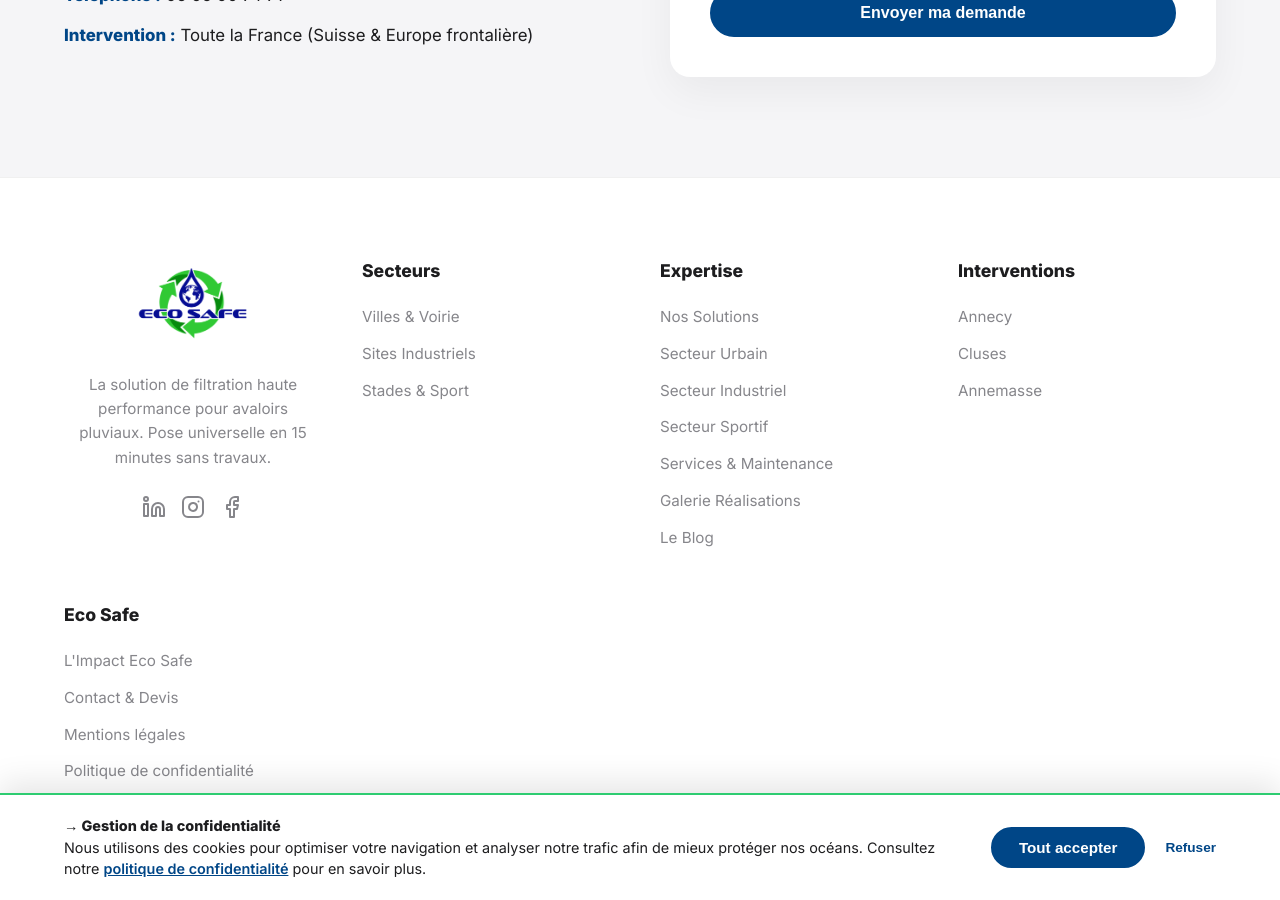
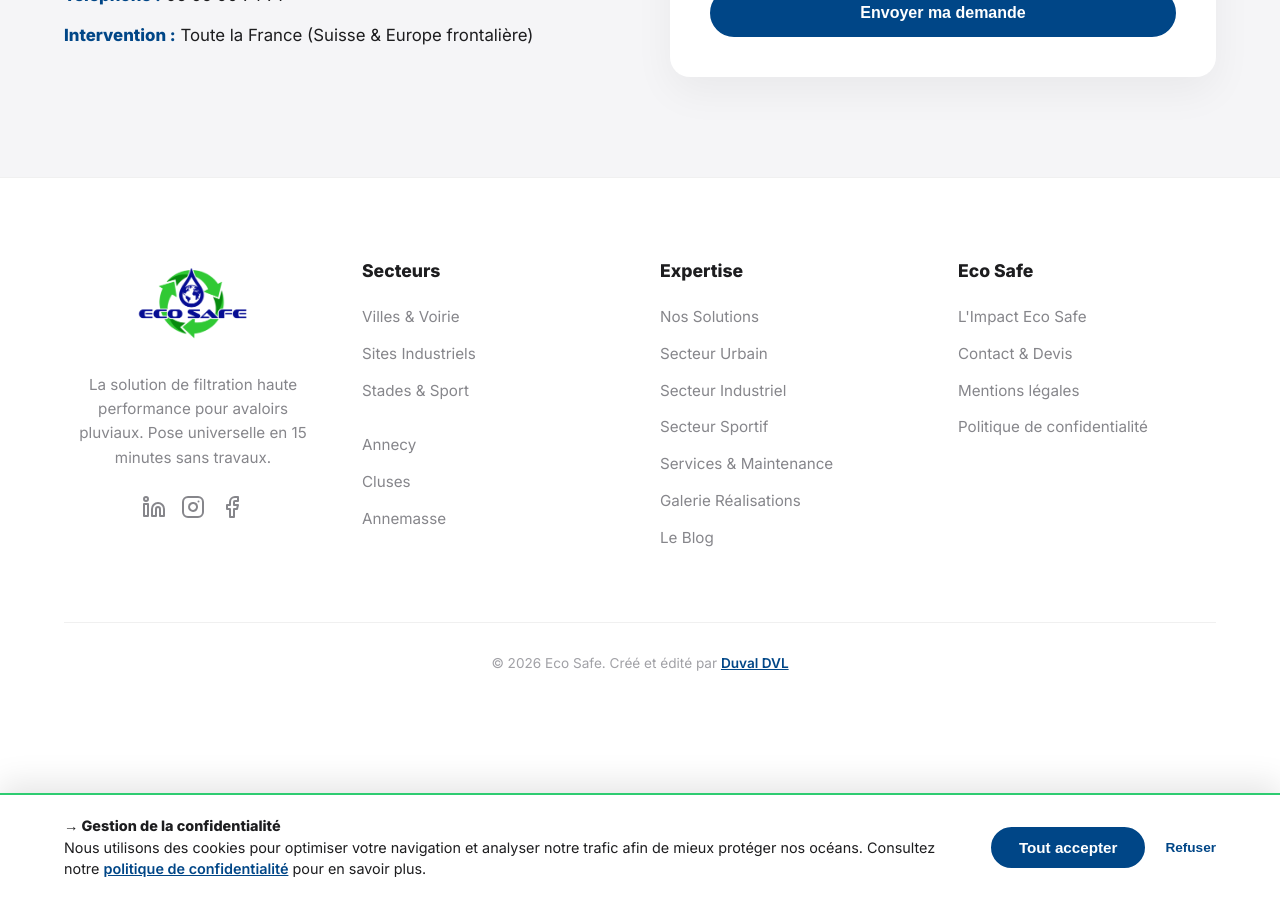
Before and after one commit to DuvalDVL/ecosafe, a Jekyll site: the page built from index.html, in a window 1280 px wide and 900 px high, scrolled down 6802 px. Built offline with Jekyll 4.4.1, drawn with Linux system fonts in a browser that asks for light colours.

Commit message:
Update footer.html

```diff
--- a/_includes/footer.html
+++ b/_includes/footer.html
@@ -30,6 +30,10 @@
           <li style="margin-bottom: 12px;"><a href="{{ site.baseurl }}/secteurs/collectivites/" style="color: var(--text-muted); text-decoration: none; font-size: 0.95rem;">Villes & Voirie</a></li>
           <li style="margin-bottom: 12px;"><a href="{{ site.baseurl }}/secteurs/industries/" style="color: var(--text-muted); text-decoration: none; font-size: 0.95rem;">Sites Industriels</a></li>
           <li style="margin-bottom: 12px;"><a href="{{ site.baseurl }}/secteurs/complexes-sportifs/" style="color: var(--text-muted); text-decoration: none; font-size: 0.95rem;">Stades & Sport</a></li>
+
+          <li style="margin-top: 30px; margin-bottom: 12px;"><a href="{{ site.baseurl }}/villes/annecy/" style="color: var(--text-muted); text-decoration: none; font-size: 0.95rem;">Annecy</a></li>
+          <li style="margin-bottom: 12px;"><a href="{{ site.baseurl }}/villes/cluses/" style="color: var(--text-muted); text-decoration: none; font-size: 0.95rem;">Cluses</a></li>
+          <li style="margin-bottom: 12px;"><a href="{{ site.baseurl }}/villes/annemasse/" style="color: var(--text-muted); text-decoration: none; font-size: 0.95rem;">Annemasse</a></li>
         </ul>
       </div>
 
@@ -43,15 +47,6 @@
           <li style="margin-bottom: 12px;"><a href="{{ site.baseurl }}/services/" style="color: var(--text-muted); text-decoration: none; font-size: 0.95rem;">Services & Maintenance</a></li>
           <li style="margin-bottom: 12px;"><a href="{{ site.baseurl }}/galerie/" style="color: var(--text-muted); text-decoration: none; font-size: 0.95rem;">Galerie Réalisations</a></li>
           <li style="margin-bottom: 12px;"><a href="{{ site.baseurl }}/blog/" style="color: var(--text-muted); text-decoration: none; font-size: 0.95rem;">Le Blog</a></li>
-        </ul>
-      </div>
-
-      <div class="footer-links">
-        <h4 style="font-size: 1.1rem; color: var(--text-main); margin-bottom: 20px;">Interventions</h4>
-        <ul style="list-style: none; padding: 0; margin: 0;">
-          <li style="margin-bottom: 12px;"><a href="{{ site.baseurl }}/villes/annecy/" style="color: var(--text-muted); text-decoration: none; font-size: 0.95rem;">Annecy</a></li>
-          <li style="margin-bottom: 12px;"><a href="{{ site.baseurl }}/villes/cluses/" style="color: var(--text-muted); text-decoration: none; font-size: 0.95rem;">Cluses</a></li>
-          <li style="margin-bottom: 12px;"><a href="{{ site.baseurl }}/villes/annemasse/" style="color: var(--text-muted); text-decoration: none; font-size: 0.95rem;">Annemasse</a></li>
         </ul>
       </div>
 
```
